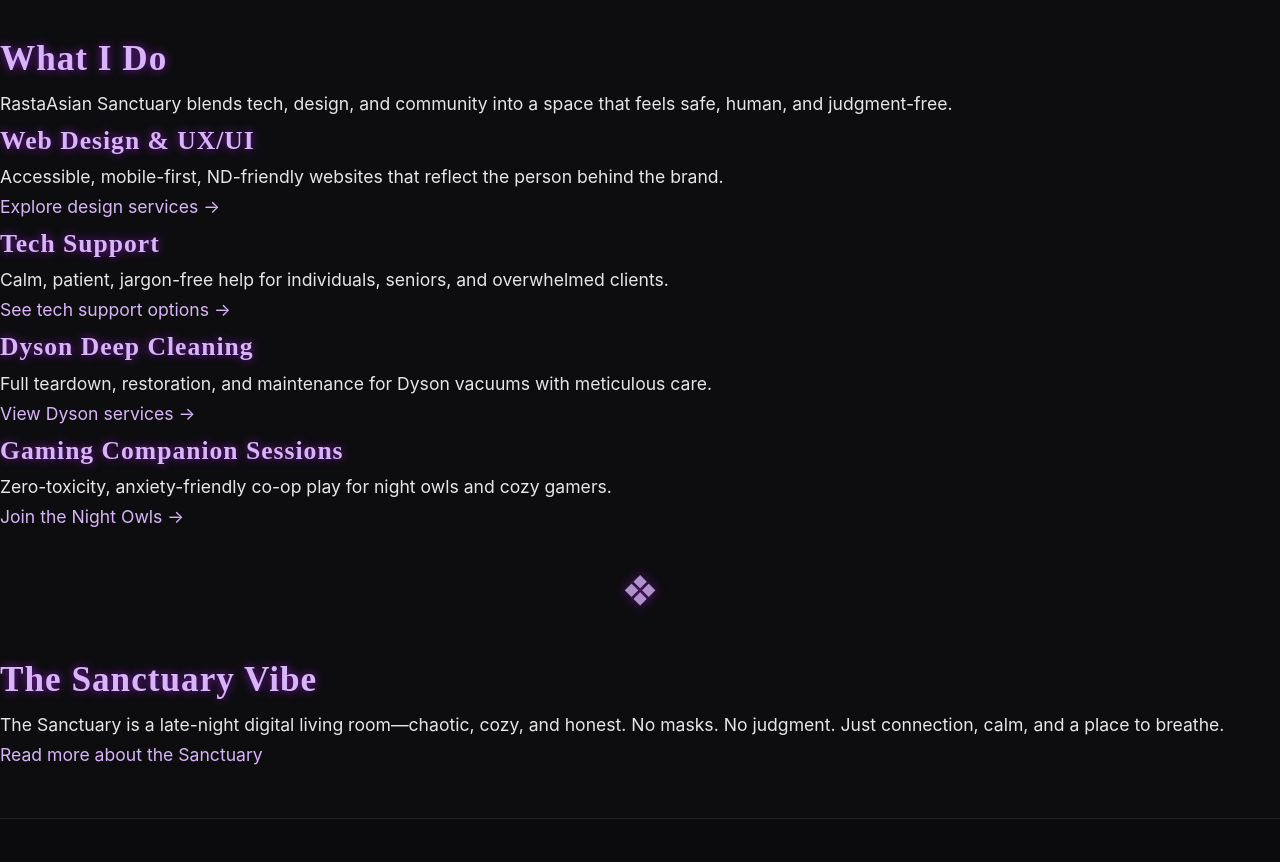
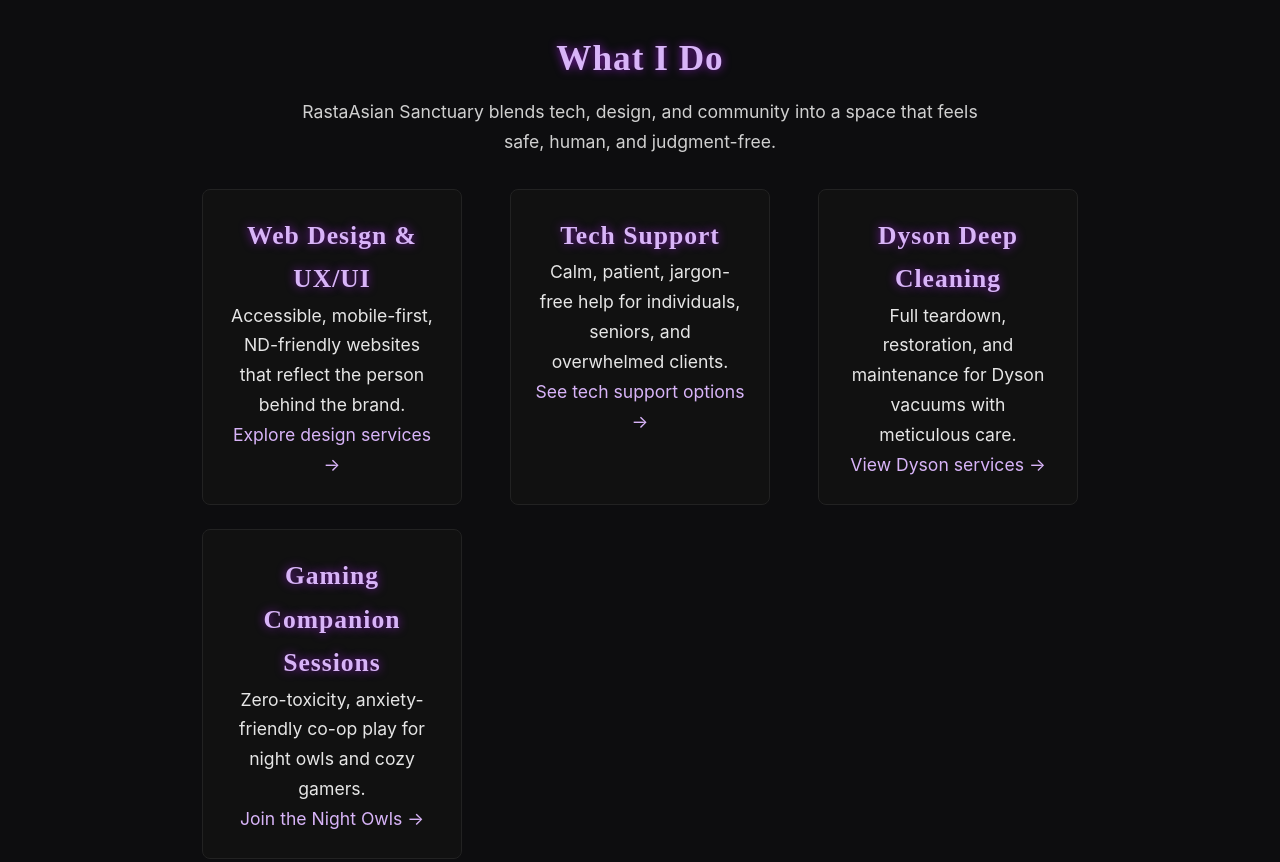
Before and after one commit to RastaAsian/rastaasian-sanctuary, a plain HTML site: page index.html in a window 1280 px wide. Shown: the part 766-1628 px from the top of the page. Drawn offline with Linux system fonts and the light colour scheme.

Commit message:
Add files via upload

```diff
--- a/css/styles.css
+++ b/css/styles.css
@@ -1770,3 +1770,34 @@
     text-decoration: none;
     margin: 0 0.5rem;
 }
+/* Centering tweaks for Home Page */
+.home-section {
+    width: 90%;
+    max-width: 900px;
+    margin: 0 auto 3rem auto;
+    text-align: center;
+}
+
+.section-intro {
+    max-width: 700px;
+    margin: 0.5rem auto 2rem auto;
+    opacity: 0.9;
+}
+
+/* Centered grid */
+.centered-grid {
+    display: grid;
+    grid-template-columns: repeat(auto-fit, minmax(230px, 1fr));
+    gap: 1.5rem;
+    justify-items: center;
+}
+
+/* Pillar cards */
+.pillar-card {
+    background: #111;
+    padding: 1.5rem;
+    border-radius: 8px;
+    border: 1px solid #222;
+    max-width: 260px;
+    text-align: center;
+}
--- a/index.html
+++ b/index.html
@@ -16,15 +16,11 @@
                 <span class="logo-text">RastaAsian Sanctuary</span>
             </a>
 
-            <!-- Mobile toggle -->
             <input type="checkbox" id="nav-toggle" class="nav-toggle">
-            <label for="nav-toggle" class="nav-toggle-label">
-                <span></span>
-            </label>
+            <label for="nav-toggle" class="nav-toggle-label"><span></span></label>
 
-            <!-- Nav -->
             <nav class="main-nav">
-                <a href="index.html">Home</a>
+                <a href="index.html" class="active">Home</a>
                 <a href="about.html">About</a>
                 <a href="games.html">Games</a>
                 <a href="setup.html">Setup</a>
@@ -52,12 +48,13 @@
         <div class="gothic-ornament">❖</div>
 
         <!-- Pillars / Services teaser -->
-        <section class="home-section slide-up">
+        <section class="home-section slide-up" style="text-align: center;">
             <h2>What I Do</h2>
-            <p>
+            <p class="section-intro">
                 RastaAsian Sanctuary blends tech, design, and community into a space that feels safe, human, and judgment-free.
             </p>
-            <div class="pillars-grid">
+
+            <div class="pillars-grid centered-grid">
                 <article class="pillar-card">
                     <h3>Web Design &amp; UX/UI</h3>
                     <p>Accessible, mobile-first, ND-friendly websites that reflect the person behind the brand.</p>
@@ -87,10 +84,11 @@
         <div class="gothic-ornament">❖</div>
 
         <!-- Sanctuary vibe -->
-        <section class="home-section slide-up">
+        <section class="home-section slide-up" style="text-align: center;">
             <h2>The Sanctuary Vibe</h2>
             <p>
-                The Sanctuary is a late-night digital living room—chaotic, cozy, and honest. No masks. No judgment.
+                The Sanctuary is a late-night digital living room—chaotic, cozy, and honest.
+                No masks. No judgment.
                 Just connection, calm, and a place to breathe.
             </p>
             <a href="about.html" class="btn-ghost">Read more about the Sanctuary</a>
@@ -110,8 +108,8 @@
     </footer>
 
     <script>
-        // Simple year update, no SPA
         document.getElementById('year').textContent = new Date().getFullYear();
     </script>
+
 </body>
 </html>
```
